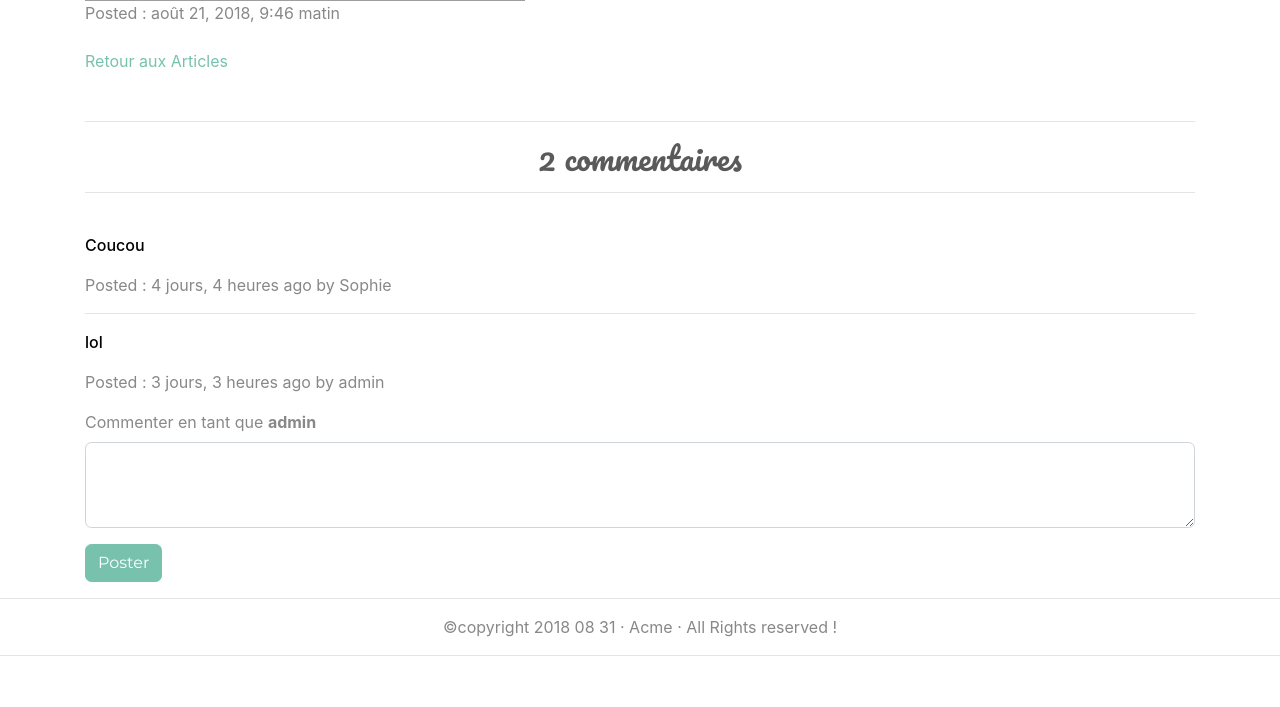
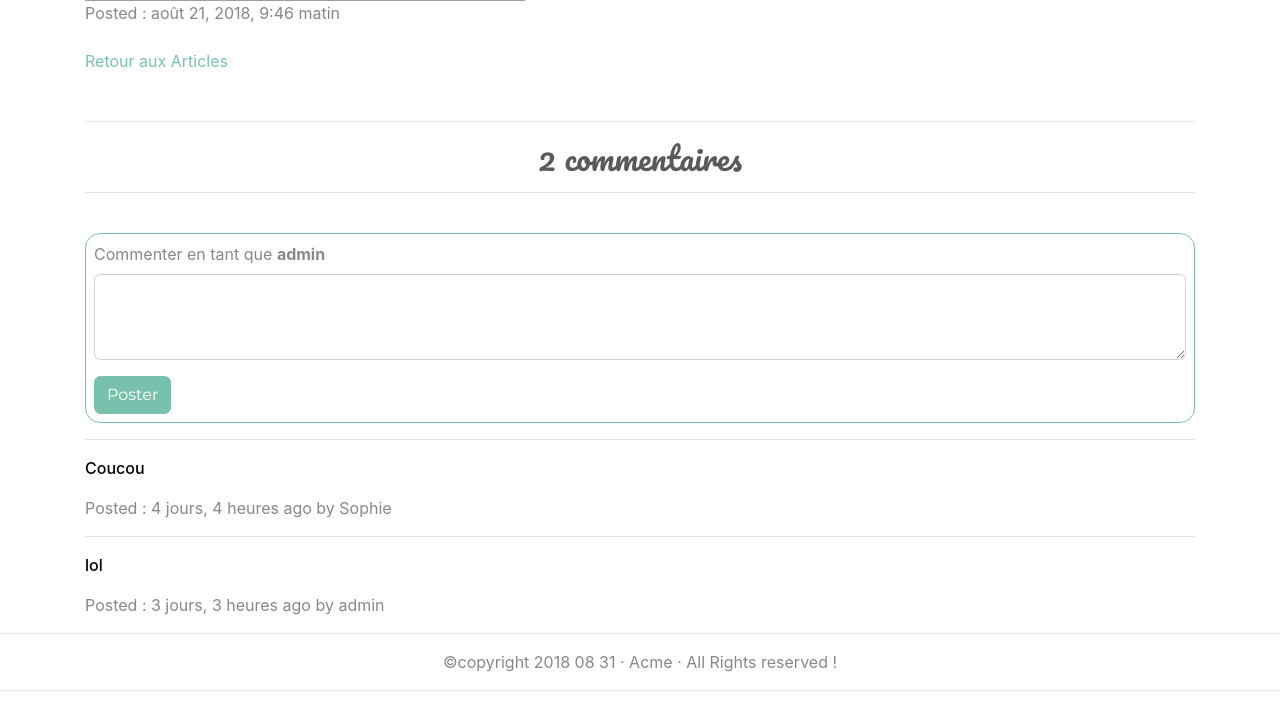
Before and after one commit to arnaudflorence/BlogPython, a Django app: page /blog/t/1 in a window 1280 px wide. Shown: the part 625-1332 px from the top of the page. Before the commit the page ends 1281 px from the top, so only its background shows below. Run offline with Django 3.2, Linux system fonts and the light colour scheme; a user stored in the database is signed in; data comes from the database, SQL or seed files in the repository; both versions use the stored data as it was after the commit; some libraries are stand-ins or nearby versions; grey boxes are pictures that could not be loaded.

Commit message:
placement poster com

```diff
--- a/acme/blog/templates/blog/show.html
+++ b/acme/blog/templates/blog/show.html
@@ -23,22 +23,10 @@
 {% endif %}
 </center><hr>
 <br>
-{% for comment in comments %}
-<article>
-
-  <p id="commentaires" >{{ comment.content }}</p>
-  <p class="time"><time datetime="{{ comment.created_at|date:'Y-m-d'}}">Posted : {{ comment.created_at|timesince }} ago by {{ comment.user.username }}</time></p>
-
-</article>
-{% if not forloop.last %}
-<hr>
-{% endif %}
-{% endfor %}
-
 <!--formulaire comments ------------------------------------------------------------------------->
 {% if user.username %}
 
-<form method="post" role="formCom" action="">
+<form class="comBlock" method="post" role="formCom" action="">
   {% csrf_token %}
   <fieldset>
 
@@ -52,5 +40,18 @@
   </fieldset>
 </form>
 {% endif %}
+<hr>
+
+{% for comment in comments %}
+<article>
+
+  <p id="commentaires" >{{ comment.content }}</p>
+  <p class="time"><time datetime="{{ comment.created_at|date:'Y-m-d'}}">Posted : {{ comment.created_at|timesince }} ago by {{ comment.user.username }}</time></p>
+
+</article>
+{% if not forloop.last %}
+<hr>
+{% endif %}
+{% endfor %}
 
 {% endblock %}
--- a/acme/static/css/style.css
+++ b/acme/static/css/style.css
@@ -43,3 +43,11 @@ img{
   color:black;
   font-weight: 500;
 }
+
+.comBlock{
+  padding:0.5em;
+  border:solid;
+  border-color: #78C2AD;
+  border-width: 1px;
+  border-radius: 15px;
+}
```
Also changed, not shown: acme/blog/views.py (+1 -8 lines), acme/db.sqlite3.
